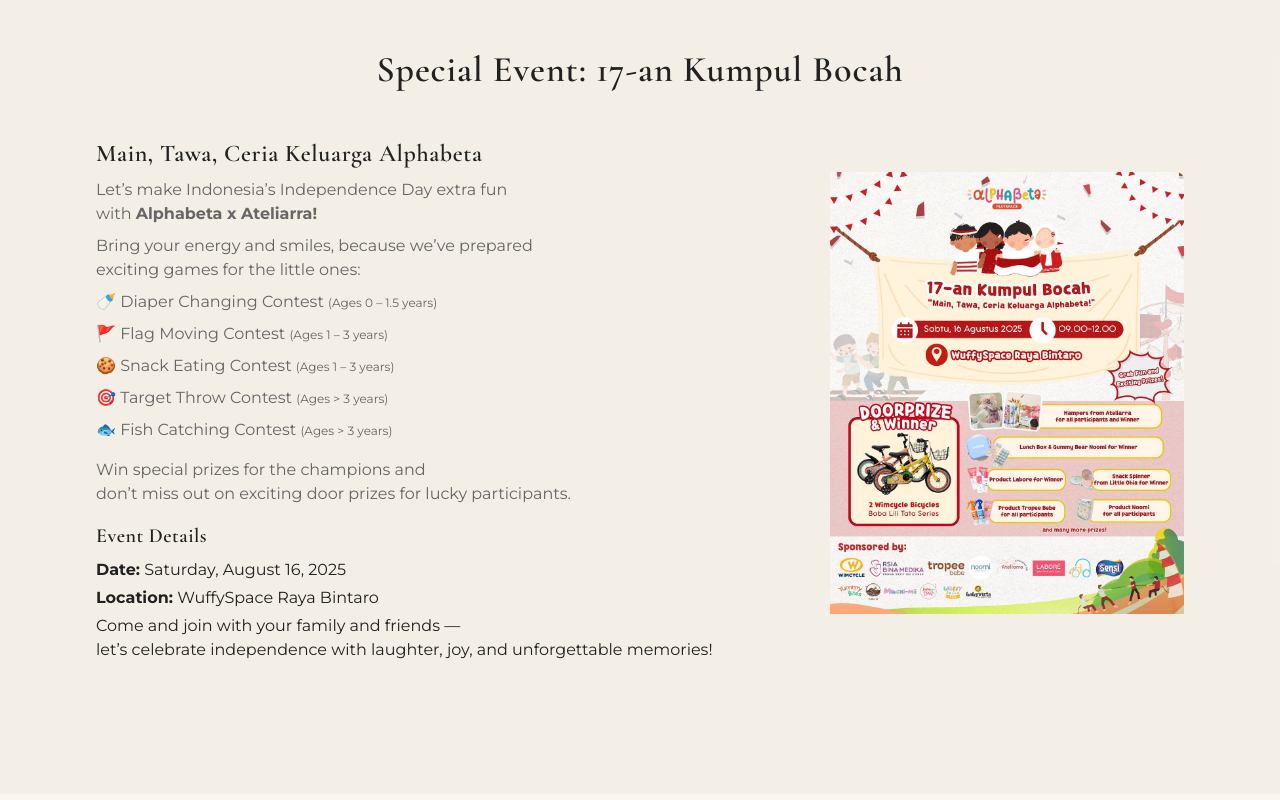
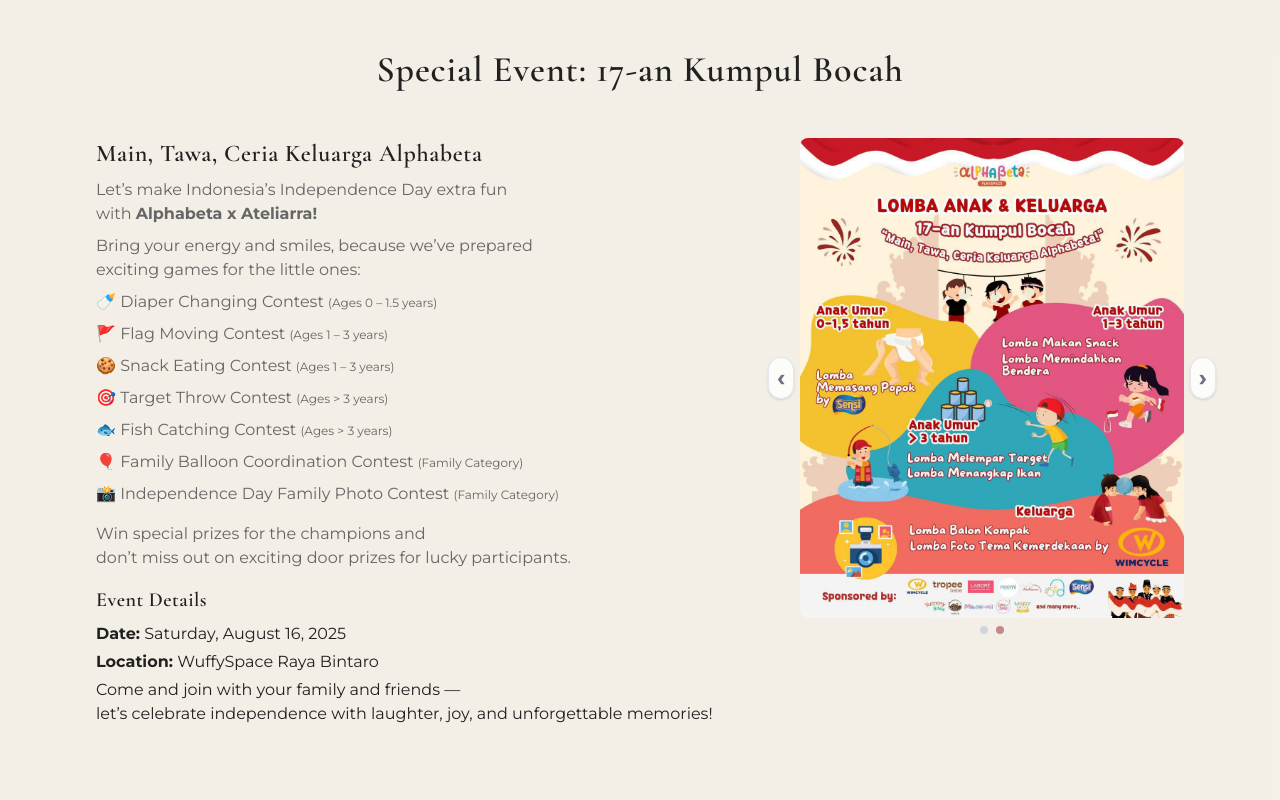
Before and after one commit to fatulsyah/ateliarra, a React (Vite) app: page /events in a window 1280 px wide. Shown: the part 960-1760 px from the top of the page. Built offline with nearby package versions, Linux system fonts and the light colour scheme.

Commit message:
content events revision

```diff
--- a/src/pages/EventsPage.jsx
+++ b/src/pages/EventsPage.jsx
@@ -1,4 +1,4 @@
-import React from 'react';
+import React, { useState, useEffect } from 'react';
 import { motion } from 'framer-motion';
 
 const eventDetails = {
@@ -17,11 +17,29 @@
     { name: <>Hampers for<br />#1st Winner</>, image: "/images/hampers1.jpeg" },
     { name: <>Hampers for<br />#2nd Winner</>, image: "/images/hampers2.jpeg" },
     { name: <>Hampers for<br />#3rd Winner</>, image: "/images/hampers3.jpeg" },
-    { name: <>Little Gift for<br />All Participants</>, image: "/images/little-gift.jpeg" },
+    { name: <> Gift for<br />Participants</>, image: "/images/little-gift.jpeg" },
   ],
 };
 
+const posterImages = [
+  "/images/event-poster.jpeg",
+  "/images/poster-lomba.jpeg",
+];
+
 const EventsPage = () => {
+  const [posterIdx, setPosterIdx] = useState(0);
+
+  // Slideshow otomatis setiap 5 detik
+  useEffect(() => {
+    const timer = setInterval(() => {
+      setPosterIdx((prev) => (prev + 1) % posterImages.length);
+    }, 5000);
+    return () => clearInterval(timer);
+  }, []);
+
+  const nextPoster = () => setPosterIdx((prev) => (prev + 1) % posterImages.length);
+  const prevPoster = () => setPosterIdx((prev) => (prev - 1 + posterImages.length) % posterImages.length);
+
   return (
     <>
       <div className="relative overflow-hidden">
@@ -77,6 +95,8 @@
                 <li>🍪 Snack Eating Contest <span className="text-xs text-muted-foreground">(Ages 1 – 3 years)</span></li>
                 <li>🎯 Target Throw Contest <span className="text-xs text-muted-foreground">(Ages &gt; 3 years)</span></li>
                 <li>🐟 Fish Catching Contest <span className="text-xs text-muted-foreground">(Ages &gt; 3 years)</span></li>
+                <li>🎈 Family Balloon Coordination Contest <span className="text-xs text-muted-foreground">(Family Category)</span></li>
+                <li>📸 Independence Day Family Photo Contest <span className="text-xs text-muted-foreground">(Family Category)</span></li>
               </ul>
               Win special prizes for the champions and <br />don’t miss out on exciting door prizes for lucky participants.
             </p>
@@ -87,19 +107,53 @@
               <p className="mb-2">{eventDetails.description}</p>
             </div>
           </div>
-          <div className="flex-shrink-0 w-full lg:w-96 flex items-center">
-            <img
-              src={eventDetails.poster}
-              alt="Event Poster"
-              className="rounded-lg w-full object-cover"
-              style={{ minHeight: 400, maxHeight: 800, objectFit: 'cover', paddingBottom: 30, paddingLeft: 30 }}
-            />
+          <div className="flex-shrink-0 w-full lg:w-96 flex flex-col items-center">
+            <div className="relative w-full flex items-center justify-center">
+              {/* Prev Button - kiri poster */}
+              <button
+                className="absolute left-[-32px] top-1/2 -translate-y-1/2 bg-white/80 hover:bg-white rounded-full px-2 py-1 shadow transition-all border border-gray-200"
+                onClick={prevPoster}
+                aria-label="Previous"
+                style={{ zIndex: 2 }}
+              >
+                <span className="text-2xl font-bold text-gray-500">&lsaquo;</span>
+              </button>
+              {/* Poster Image */}
+              <img
+                src={posterImages[posterIdx]}
+                alt="Event Poster"
+                className="rounded-lg w-full object-cover"
+                style={{ minHeight: 400, maxHeight: 800, objectFit: 'cover' }}
+              />
+              {/* Next Button - kanan poster */}
+              <button
+                className="absolute right-[-32px] top-1/2 -translate-y-1/2 bg-white/80 hover:bg-white rounded-full px-2 py-1 shadow transition-all border border-gray-200"
+                onClick={nextPoster}
+                aria-label="Next"
+                style={{ zIndex: 2 }}
+              >
+                <span className="text-2xl font-bold text-gray-500">&rsaquo;</span>
+              </button>
+            </div>
+            <div className="flex gap-2 mt-2">
+              {posterImages.map((_, idx) => (
+                <span
+                  key={idx}
+                  className={`w-2 h-2 rounded-full ${idx === posterIdx ? "bg-primary" : "bg-gray-300"}`}
+                />
+              ))}
+            </div>
           </div>
         </div>
     </div>
     </section>
       <h2 className="section-title" style={{paddingTop: 50}}> Hampers for the Winners & Little Gifts</h2>
-      <p className="text-muted-foreground text-center mb-6" style={{paddingBottom: 70}}> Turning moments into memories, and winners into stars. <br /> We create each gift with the hope that it becomes a little bridge — connecting people through warmth, gratitude, and love. <br />With Ateliarra, joy, presence, and care are wrapped in something beautiful. Because every moment matters, and every heart deserves to feel remembered. <br />Ateliarra is more than just a gift — it’s love, crafted with heart. ❤️</p>
+      <p className="text-muted-foreground text-center mb-6" style={{paddingBottom: 70}}> Turning moments into memories, and winners into stars.
+      <br />We create each gift with the hope that it becomes a little bridge — connecting people through warmth, gratitude, and love.
+      <br />With Ateliarra, joy, presence, and care are wrapped in something beautiful. Because every moment matters, and every heart deserves to feel remembered.
+      <br />
+      <br />🌟 This exclusive hampers is specially prepared for the 1st, 2nd, and 3rd <br /><b>place winners of the Family Balloon Relay Competition.</b>
+      <br />Ateliarra is more than just a gift — it’s love, crafted with heart. ❤️</p>
         <div className="container-custom grid grid-cols-1 md:grid-cols-2 lg:grid-cols-4 gap-6">
           {eventDetails.hampers.map((item, idx) => (
             <div key={idx} className="flex flex-col items-center rounded-lg shadow hover:shadow-lg transition-shadow">
```
Also changed, not shown: public/images/poster-lomba.jpeg (added).
